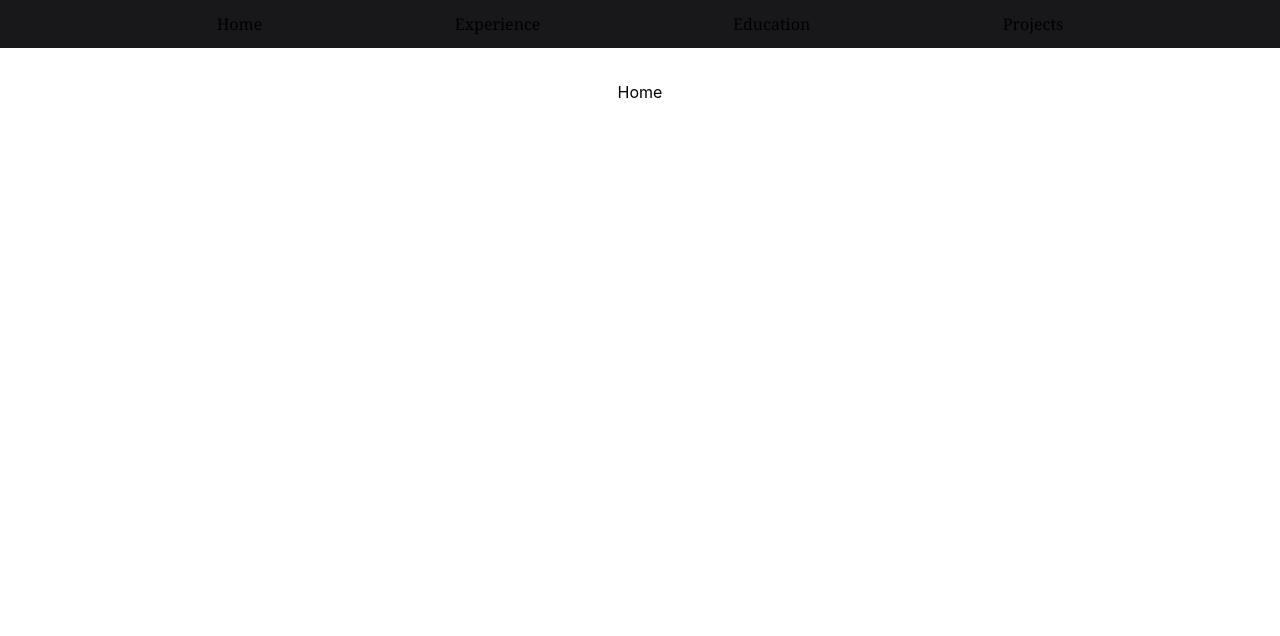
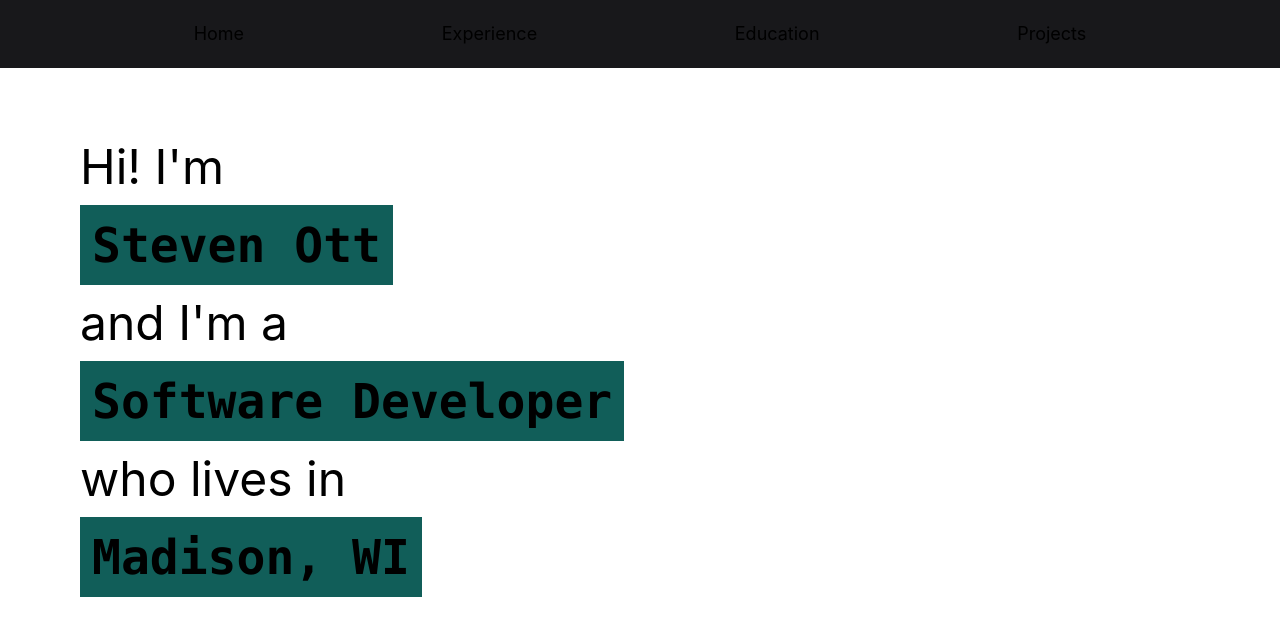
Before and after one commit to stuott/stuott.github.io, a React (Create React App) app in the folder web-ui/: page / in a window 1280 px wide. Shown: the top 636 px of the page. Built offline with nearby package versions, Linux system fonts and the light colour scheme.

Commit message:
Update navbar and add default homepage

```diff
--- a/web-ui/src/App.tsx
+++ b/web-ui/src/App.tsx
@@ -1,4 +1,3 @@
-import { JsxElement } from "typescript";
 import "./App.css";
 import { Education } from "./components/Education";
 import Experience from "./components/Experience";
@@ -43,7 +42,7 @@ export function Page(props: pageProps) {
   return (
     <>
       <Toolbar />
-      <main className="flex min-h-screen w-full flex-col items-center p-20">
+      <main className="flex min-h-screen w-full flex-col items-center py-32">
         {mainElement}
       </main>
     </>
@@ -54,15 +53,33 @@ export function Toolbar() {
   return (
     <header className="bg-zinc-900 fixed top-0 w-full">
       <nav className="container mx-auto px-6 py-3">
-        <div className="flex justify-evenly items-center font-serif">
-          <Link to="/">Home</Link>
-          <Link to="/experience">Experience</Link>
-          <Link to="/education">Education</Link>
-          <Link to="/projects">Projects</Link>
+        <div className="flex justify-evenly gap-3 items-center text-lg">
+          <ToolbarLink text="Home" to="/" />
+          <ToolbarLink text="Experience" to="/experience" />
+          <ToolbarLink text="Education" to="/education" />
+          <ToolbarLink text="Projects" to="/projects" />
         </div>
       </nav>
     </header>
   );
 }
 
+interface toolbarLinkProps {
+  text: string;
+  to: string;
+}
+
+function ToolbarLink(props: toolbarLinkProps) {
+  const { text, to } = props;
+
+  return (
+    <Link
+      className="transition ease-in-out hover:bg-teal-500 hover:scale-105 py-2 px-4 rounded-lg"
+      to={to}
+    >
+      {text}
+    </Link>
+  );
+}
+
 export default App;
--- a/web-ui/src/components/Education.tsx
+++ b/web-ui/src/components/Education.tsx
@@ -1,6 +1,5 @@
 export function Education() {
-  return (
-    <div className="grid xl:grid-cols-2 gap-16 w-full text-left">
+  const freshmanCard = (
     <EducationCard
       title="Freshman"
       years="2018 - 2019"
@@ -30,6 +29,9 @@ export function Education() {
         },
       ]}
     />
+  );
+
+  const sophomoreCard = (
     <EducationCard
       title="Sophomore"
       years="2019 - 2020"
@@ -59,6 +61,9 @@ export function Education() {
         },
       ]}
     />
+  );
+
+  const juniorCard = (
     <EducationCard
       title="Junior"
       years="2020 - 2021"
@@ -92,6 +97,9 @@ export function Education() {
         },
       ]}
     />
+  );
+
+  const seniorCard = (
     <EducationCard
       title="Senior"
       years="2021 - 2022"
@@ -119,6 +127,14 @@ export function Education() {
         },
       ]}
     />
+  );
+
+  return (
+    <div className="grid xl:grid-cols-2 px-20 gap-16 w-full text-left">
+      {seniorCard}
+      {juniorCard}
+      {sophomoreCard}
+      {freshmanCard}
     </div>
   );
 }
--- a/web-ui/src/components/Home.tsx
+++ b/web-ui/src/components/Home.tsx
@@ -1,3 +1,19 @@
 export default function Home() {
-  return <>Home</>;
+  return <Intro />;
 }
+
+function Intro() {
+  const emphasis =
+    "transition p-3 bg-teal-800 hover:bg-teal-400 font-bold font-mono";
+
+  return (
+    <div className="w-full text-5xl leading-relaxed px-20">
+      <p>Hi! I'm</p>
+      <span className={emphasis}>Steven Ott</span>
+      <p>and I'm a </p>
+      <span className={emphasis}>Software Developer</span>
+      <p>who lives in </p>
+      <span className={emphasis}>Madison, WI</span>
+    </div>
+  );
+}
```
Lines whose indentation alone changed are shown as unchanged.
